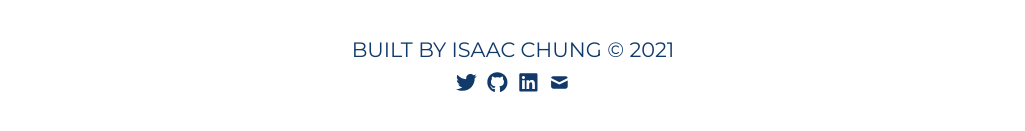
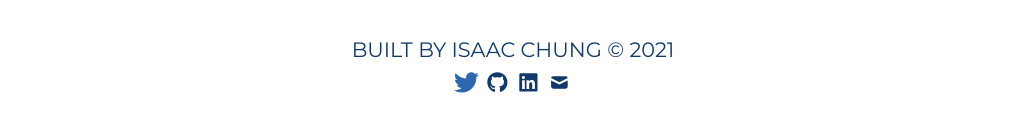
Before and after one commit to ichung08/Portfolio, a React (Create React App) app: page / in a window 1280 px wide. In both pictures the pointer is over the icon 593 px from the left and 1477 px from the top of the page. Shown: the part 1395-1526 px from the top of the page, without its empty margins (127-1152 px from the left). Built offline with nearby package versions, Linux system fonts and the light colour scheme.

Commit message:
added animation to footer icons

```diff
--- a/src/index.css
+++ b/src/index.css
@@ -198,6 +198,11 @@ footer p {
   font-size: 1.3em;
 }
 
+.footer-icon:hover {
+  transform: scale(1.2, 1.2);
+  color: #2d67ae;
+}
+
 /* width */
 ::-webkit-scrollbar {
   width: 1em;
```
